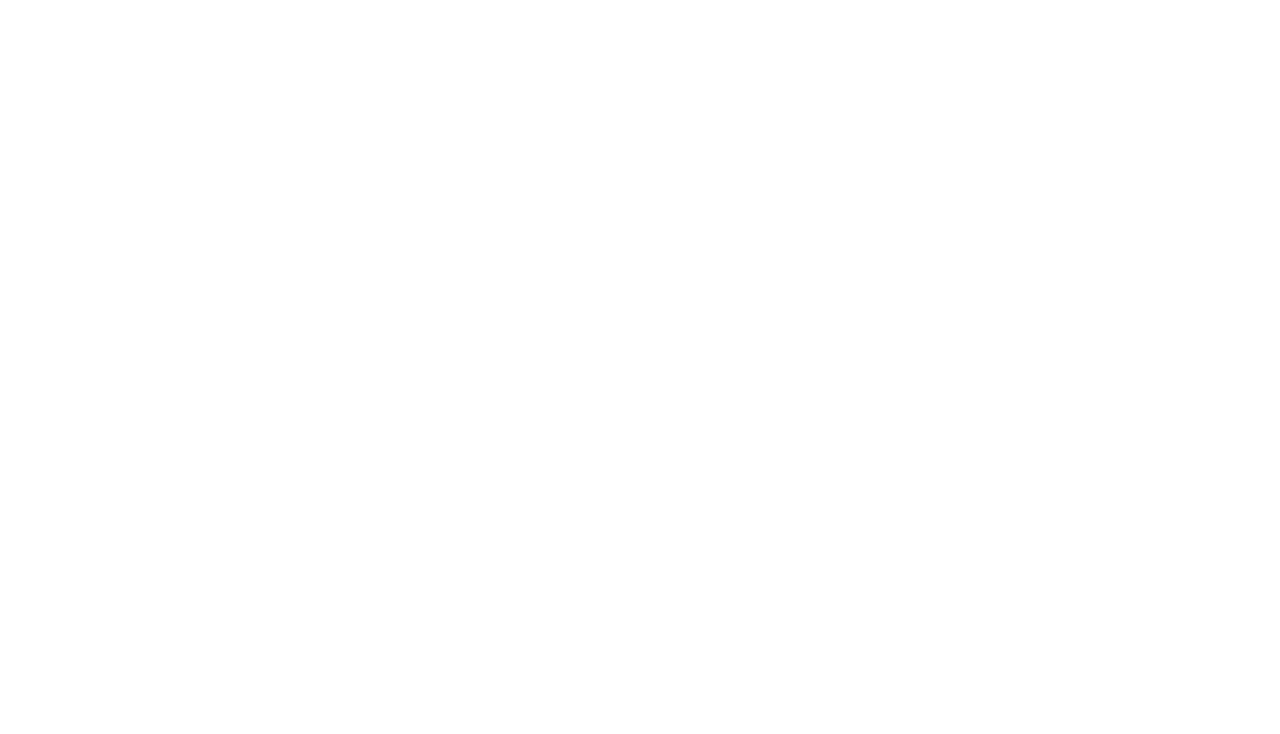
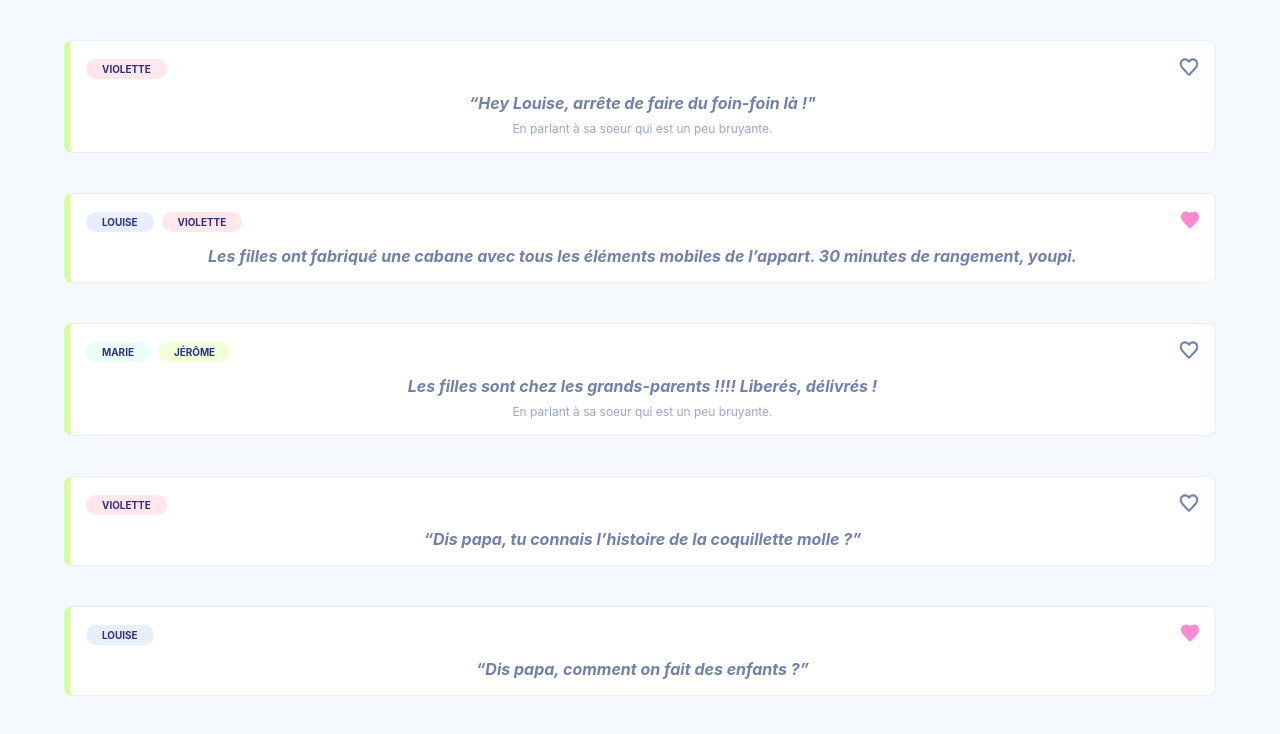
Before and after one commit to Refsone/TinyHappy-Project-3, a React (Create React App) app: page / in a window 1280 px wide. Shown: the top 734 px of the page. Built offline with nearby package versions, Linux system fonts and the light colour scheme.

Commit message:
add CardPost component

```diff
--- a/src/App.css
+++ b/src/App.css
@@ -2,9 +2,15 @@
 
 *, ::before, ::after {
   box-sizing: border-box;
+  padding: 0;
+  margin: 0;
 }
 
 html {
   font-size: 16px;
   font-family: 'Roboto', sans-serif;
 }
+
+body {
+  background-color: #F5F9FD;
+}
--- a/src/App.js
+++ b/src/App.js
@@ -1,11 +1,11 @@
 import React from 'react'
-import Post from './components/moments/Post'
+import Posts from './components/moments/Posts'
 import './App.css'
 
 function App () {
   return (
     <div className='App'>
-      <Post />
+      <Posts />
     </div>
   )
 }
--- /dev/null
+++ b/src/components/moments/CardPost.css
@@ -0,0 +1,60 @@
+.CardPost{
+    width: 90%;
+    margin: 40px auto;
+}
+
+.CardPost {
+    position: relative;
+    text-align: center;
+    border: solid 1px #E9EFFA;
+    border-left: 0.4rem solid #D3FF9B;
+    border-radius: 0.5rem;
+    padding: 16px;
+    background-color: #fff;
+}
+
+.CardPost .block-names-favorite {
+    display: flex;
+    justify-content: space-between;
+    margin-bottom: 1rem;
+}
+
+.CardPost .family-name {
+    display: inline;
+    margin-right: 0.5rem;
+    border-radius: 1rem;
+    font-size: 0.62rem;
+    padding: 0.25rem 1rem;
+    color: #2E3080;
+    font-weight: bold;
+    text-transform: uppercase;
+}
+
+.CardPost h4 {
+    font-size: 0,75rem;
+    font-style: italic;
+    color: #7180AC;
+}
+
+.CardPost .context{
+    font-size: 0.75rem;
+    margin-top: 0.5rem;
+    color: #98A7CD;
+}
+
+.rose {
+    background-color: #FFE7EC;
+}
+
+.blue{
+    background-color: #E9FEFC;
+}
+
+.cyan{
+    background-color: #E9EFFA;
+}
+
+
+.green{
+    background-color: #F2FFD7;
+}
--- /dev/null
+++ b/src/components/moments/CardPost.js
@@ -0,0 +1,21 @@
+import React from 'react'
+import './CardPost.css'
+
+import fullHeart from '../../images/favoris-heart-pink.svg'
+import emptyHeart from '../../images/favori-heart.svg'
+
+export default function CardPost (props) {
+  const { moment } = props
+  return (
+    <div className='CardPost'>
+      <div className='block-names-favorite'>
+        <div>
+          {moment.family_firstname.map((family, key) => <p className={`${family.color} family-name`} key={key}>{family.name}</p>)}
+        </div>
+        <img src={moment.moment_favorite ? fullHeart : emptyHeart} alt='favorite' />
+      </div>
+      <h4>{moment.moment_text}</h4>
+      {moment.moment_context !== '' ? <p className='context'>{moment.moment_context}</p> : ''}
+    </div>
+  )
+}
--- /dev/null
+++ b/src/components/moments/Posts.js
@@ -0,0 +1,64 @@
+import React, { useState } from 'react'
+import CardPost from './CardPost'
+import './Posts.css'
+
+export default function Post () {
+  const [moments] = useState([
+    {
+      user_isPresent: 0,
+      moment_text: '“Hey Louise, arrête de faire du foin-foin là !"',
+      moment_context: 'En parlant à sa soeur qui est un peu bruyante.',
+      moment_event_date: '2020-05-12',
+      moment_favorite: 0,
+      user_id: 1,
+      moment_type_id: 0,
+      family_firstname: [{ name: 'Violette', color: 'rose' }]
+    },
+    {
+      user_isPresent: 0,
+      moment_text: 'Les filles ont fabriqué une cabane avec tous les éléments mobiles de l’appart. 30 minutes de rangement, youpi.',
+      moment_context: '',
+      moment_event_date: '2020-09-12',
+      moment_favorite: 1,
+      user_id: 1,
+      moment_type_id: 1,
+      family_firstname: [{ name: 'Louise', color: 'cyan' }, { name: 'Violette', color: 'rose' }],
+      family_color: ['cyan, rose']
+    },
+    {
+      user_isPresent: 0,
+      moment_text: 'Les filles sont chez les grands-parents !!!! Liberés, délivrés !',
+      moment_context: 'En parlant à sa soeur qui est un peu bruyante.',
+      moment_event_date: '2020-05-12',
+      moment_favorite: 0,
+      user_id: 1,
+      moment_type_id: 0,
+      family_firstname: [{ name: 'Marie', color: 'blue' }, { name: 'Jérôme', color: 'green' }]
+    },
+    {
+      user_isPresent: 0,
+      moment_text: '“Dis papa, tu connais l’histoire de la coquillette molle ?”',
+      moment_context: '',
+      moment_event_date: '2020-05-07',
+      moment_favorite: 0,
+      user_id: 1,
+      moment_type_id: 0,
+      family_firstname: [{ name: 'Violette', color: 'rose' }]
+    },
+    {
+      user_isPresent: 0,
+      moment_text: '“Dis papa, comment on fait des enfants ?”',
+      moment_context: '',
+      moment_event_date: '2020-05-02',
+      moment_favorite: 1,
+      user_id: 1,
+      moment_type_id: 0,
+      family_firstname: [{ name: 'Louise', color: 'cyan' }]
+    }
+  ])
+  return (
+    <div className='Post'>
+      {moments.map((moment, key) => <CardPost moment={moment} key={key} />)}
+    </div>
+  )
+}
```
Also changed, not shown: src/components/moments/Post.js (deleted, +0 -10 lines), src/components/moments/Post.css (deleted), src/components/moments/Posts.css (added).
